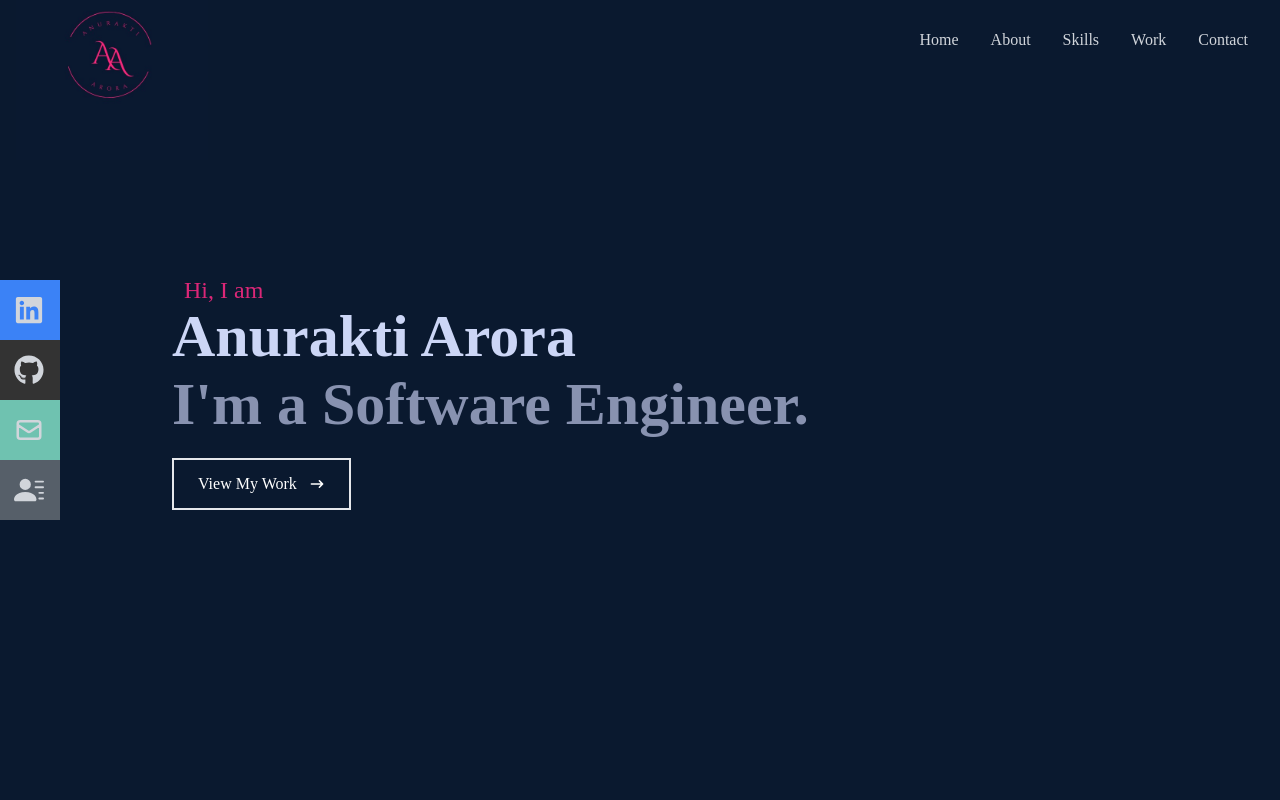
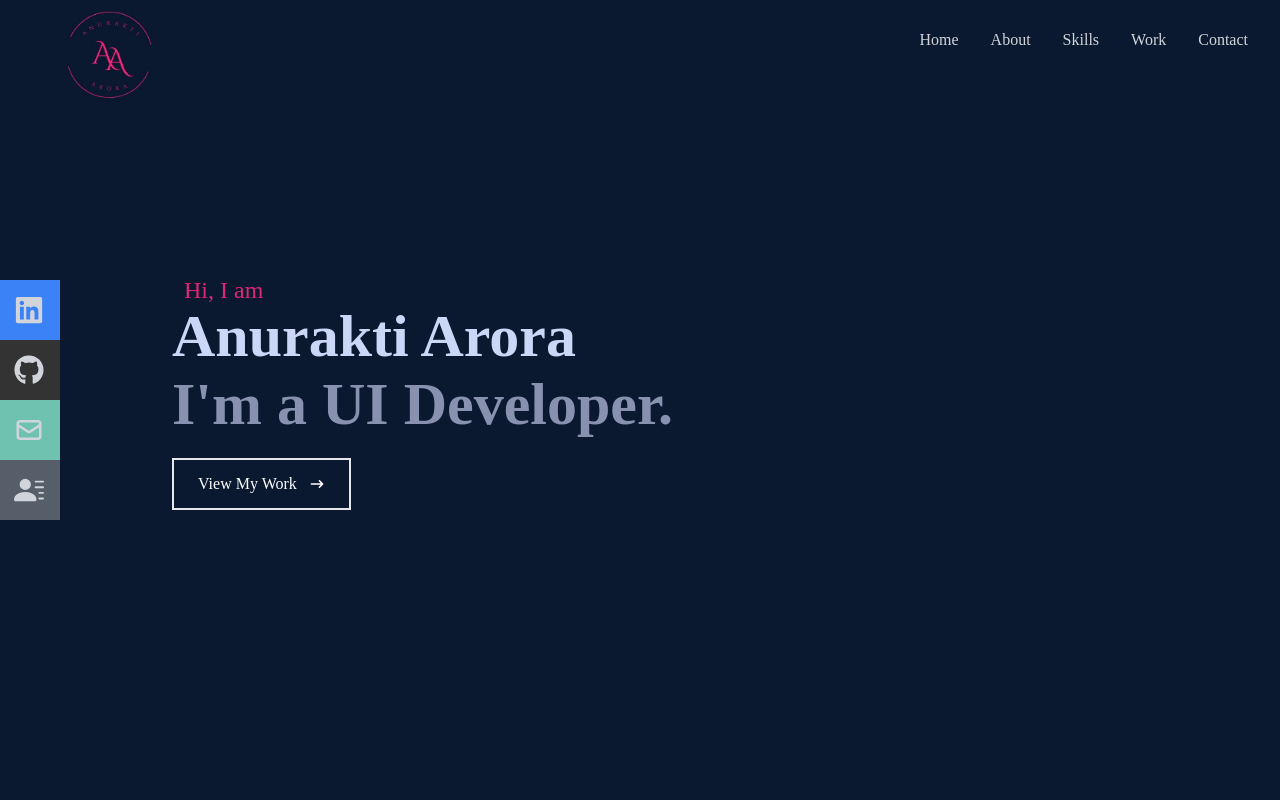
Before and after one commit to sathvikavarma/portfolio, a React (Create React App) app: page / in a window 1280 px wide. Shown: the top 800 px of the page. Built offline with nearby package versions, Linux system fonts and the light colour scheme.

Commit message:
updated home section

```diff
--- a/src/components/Home.js
+++ b/src/components/Home.js
@@ -10,7 +10,7 @@ const Home = () => {
           Anurakti Arora
         </h1>
         <h2 className="text-4xl sm:text-6xl font-bold text-[#8892b0] my-2">
-          I'm a Software Engineer.
+          I'm a UI Developer.
         </h2>
         <div>
           <Link to="work" smooth={true} duration={500}>
```
